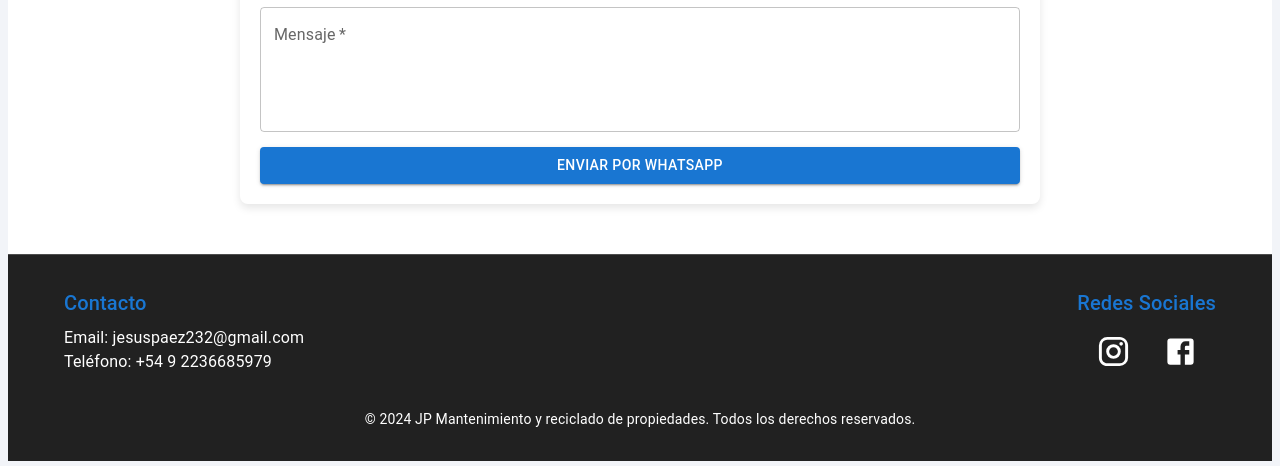
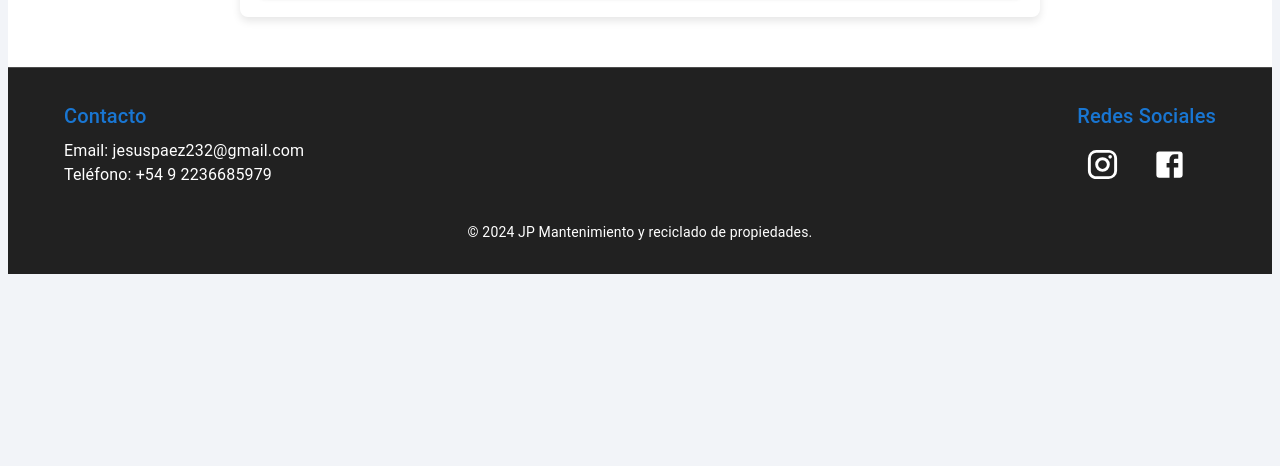
Before and after one commit to fernandogonard/my-maintenance-site, a React (Vite) app: page / in a window 1280 px wide. Shown: the part 2232-2698 px from the top of the page. After the commit the page ends 2514 px from the top, so only its background shows below. Built offline with nearby package versions, Linux system fonts and the light colour scheme.

Commit message:
Actualización de sitemap y robots

```diff
--- a/index.html
+++ b/index.html
@@ -1,11 +1,52 @@
+<!-- public/index.html -->
 <!DOCTYPE html>
 <html lang="es">
 <head>
   <meta charset="UTF-8">
   <meta name="viewport" content="width=device-width, initial-scale=1.0">
   <meta name="description" content="JP Mantenimiento y reciclado de propiedades ofrece servicios de mantenimiento y reciclado para propiedades en Mar del Plata, Argentina.">
+  <meta name="keywords" content="mantenimiento, reciclado, albañilería, electricidad, fontanería, plomería, pintura, servicios, Mar del Plata, Argentina">
+  <meta name="robots" content="index, follow">
+  <meta name="author" content="JP Mantenimiento">
+
+  <!-- Meta para Open Graph (redes sociales) -->
+  <meta property="og:title" content="JP Mantenimiento y reciclado de propiedades" />
+  <meta property="og:description" content="Servicios de mantenimiento y reciclado para propiedades en Mar del Plata, Argentina." />
+  <meta property="og:image" content="https://main--jpmantenimientoyreciclado.netlify.app/src/assets/logo.png" />
+  <meta property="og:url" content="https://main--jpmantenimientoyreciclado.netlify.app/" />
+  <meta property="og:type" content="website" />
+
+  <!-- Meta para Twitter -->
+  <meta name="twitter:card" content="summary_large_image">
+  <meta name="twitter:title" content="JP Mantenimiento y reciclado de propiedades">
+  <meta name="twitter:description" content="Servicios de mantenimiento para hogares y hoteles.">
+  <meta name="twitter:image" content="https://main--jpmantenimientoyreciclado.netlify.app/src/assets/logo.png">
+
+  <!-- Favicon -->
   <link rel="icon" type="image/png" href="/src/assets/logo.png">
+
   <title>JP Mantenimiento y reciclado de propiedades</title>
+
+  <!-- Datos estructurados (Schema.org) para SEO -->
+  <script type="application/ld+json">
+  {
+    "@context": "https://schema.org",
+    "@type": "LocalBusiness",
+    "name": "JP Mantenimiento y reciclado de propiedades",
+    "description": "Servicios de mantenimiento y reciclado para propiedades en Mar del Plata, Argentina.",
+    "url": "https://main--jpmantenimientoyreciclado.netlify.app/",
+    "telephone": "+54 9 2236685979",
+    "address": {
+      "@type": "PostalAddress",
+      "addressLocality": "Mar del Plata",
+      "addressCountry": "AR"
+    },
+    "sameAs": [
+      "https://www.instagram.com/jesuspaez232/?hl=es",
+      "https://www.facebook.com/Jp.matenimiento"
+    ]
+  }
+  </script>
 </head>
 <body>
   <div id="root"></div>
--- a/src/App.jsx
+++ b/src/App.jsx
@@ -1,3 +1,4 @@
+// src/App.jsx
 import React from 'react';
 import { BrowserRouter as Router, Routes, Route } from 'react-router-dom';
 import Navbar from './components/Navbar';
@@ -8,7 +9,7 @@ import Footer from './components/Footer';
 import VideoWithLoop from './components/VideoWithLoop';
 import Home from './components/Home';
 import PageNotFound from './components/PageNotFound';
-import WhatsAppButton from './components/WhatsAppButton'; // Importa el botón de WhatsApp
+import WhatsAppButton from './components/WhatsAppButton'; // Botón de WhatsApp
 import './index.css';
 
 const App = () => {
@@ -19,7 +20,6 @@ const App = () => {
         <div className="content">
           <Routes>
             <Route path="/" element={<Home />} />
-            {/* Define otras rutas aquí */}
             <Route path="*" element={<PageNotFound />} />
           </Routes>
           <section id="services">
@@ -35,7 +35,7 @@ const App = () => {
             <Contact />
           </section>
           <Footer />
-          <WhatsAppButton /> {/* Añade el botón de WhatsApp */}
+          <WhatsAppButton />
         </div>
       </div>
     </Router>
--- a/src/components/Contact.jsx
+++ b/src/components/Contact.jsx
@@ -1,6 +1,5 @@
 import React from 'react';
 import { Box, Typography, TextField, Button } from '@mui/material';
-
 import './Contact.css';
 
 const Contact = () => {
@@ -8,9 +7,8 @@ const Contact = () => {
 
   const handleSubmit = (event) => {
     event.preventDefault();
-    const name = event.target.elements.name.value;
-    const message = event.target.elements.message.value;
-    const whatsappLink = `https://wa.me/${phoneNumber}?text=${encodeURIComponent(`Hola, soy ${name}. ${message}`)}`;
+    const { name, message } = event.target.elements;
+    const whatsappLink = `https://wa.me/${phoneNumber}?text=${encodeURIComponent(`Hola, soy ${name.value}. ${message.value}`)}`;
     window.open(whatsappLink, '_blank');
   };
 
--- a/src/components/Footer.jsx
+++ b/src/components/Footer.jsx
@@ -1,30 +1,13 @@
-// src/components/Footer.jsx
 import React from 'react';
 import { Box, Typography, Link, IconButton, Container } from '@mui/material';
 import { Instagram, Facebook } from '@mui/icons-material';
 
-const Footer = () => {
-  return (
-    <Box
-      component="footer"
-      sx={{
-        backgroundColor: '#212121',
-        color: 'common.white',
-        py: 4,
-        borderTop: '1px solid rgba(255, 255, 255, 0.2)'
-      }}
-    >
+const Footer = () => (
+  <Box component="footer" sx={{ backgroundColor: '#212121', color: 'white', py: 4, borderTop: '1px solid rgba(255, 255, 255, 0.2)' }}>
     <Container maxWidth="lg">
-        <Box sx={{
-          display: 'flex',
-          justifyContent: 'space-between',
-          flexDirection: { xs: 'column', md: 'row' },
-          gap: 4
-        }}>
-          <Box sx={{ mb: { xs: 4, md: 0 } }}>
-            <Typography variant="h6" color="primary" gutterBottom>
-              Contacto
-            </Typography>
+      <Box sx={{ display: 'flex', justifyContent: 'space-between', flexDirection: { xs: 'column', md: 'row' }, gap: 4 }}>
+        <Box>
+          <Typography variant="h6" color="primary" gutterBottom>Contacto</Typography>
           <Typography variant="body1">
             Email: <Link href="mailto:jesuspaez232@gmail.com" color="inherit" underline="hover">jesuspaez232@gmail.com</Link>
           </Typography>
@@ -33,54 +16,20 @@ const Footer = () => {
           </Typography>
         </Box>
         <Box>
-            <Typography variant="h6" color="primary" gutterBottom>
-              Redes Sociales
-            </Typography>
-            <Box sx={{
-              display: 'flex',
-              gap: 2,
-              justifyContent: 'center',
-              alignItems: 'center'
-            }}>
-              <IconButton
-                component="a"
-                href="https://www.instagram.com/jesuspaez232/?hl=es"
-                target="_blank"
-                rel="noopener noreferrer"
-                color="inherit"
-                sx={{
-                  '&:hover': {
-                    color: '#E4405F',
-                    transition: 'color 0.3s ease'
-                  }
-                }}
-              >
-                <Instagram fontSize="large" />
+          <Typography variant="h6" color="primary" gutterBottom>Redes Sociales</Typography>
+          <Box sx={{ display: 'flex', gap: 2 }}>
+            <IconButton href="https://www.instagram.com/jesuspaez232/?hl=es" target="_blank" rel="noopener noreferrer" color="inherit">
+              <Instagram fontSize="large" sx={{ '&:hover': { color: '#E4405F', transition: 'color 0.3s ease' } }} />
             </IconButton>
-              <IconButton
-                component="a"
-                href="https://www.facebook.com/Jp.matenimiento"
-                target="_blank"
-                rel="noopener noreferrer"
-                color="inherit"
-                sx={{
-                  '&:hover': {
-                    color: '#1877F2',
-                    transition: 'color 0.3s ease'
-                  }
-                }}
-              >
-                <Facebook fontSize="large" />
+            <IconButton href="https://www.facebook.com/Jp.matenimiento" target="_blank" rel="noopener noreferrer" color="inherit">
+              <Facebook fontSize="large" sx={{ '&:hover': { color: '#1877F2', transition: 'color 0.3s ease' } }} />
             </IconButton>
           </Box>
         </Box>
       </Box>
-        <Typography variant="body2" textAlign="center" mt={4}>
-          &copy; 2024 JP Mantenimiento y reciclado de propiedades. Todos los derechos reservados.
-        </Typography>
+      <Typography variant="body2" textAlign="center" mt={4}>&copy; 2024 JP Mantenimiento y reciclado de propiedades. </Typography>
     </Container>
   </Box>
 );
-};
 
 export default Footer;
--- a/src/components/ServiceCard.jsx
+++ b/src/components/ServiceCard.jsx
@@ -71,7 +71,7 @@ const ServiceCard = () => {
         <ArrowBack />
       </IconButton>
       <Box className="service-card">
-        <img src={img} alt={title} className="service-card-img" />
+        <img src={img} alt={title} className="service-card-img" loading="lazy" />
         <Box className="service-card-content">
           <Typography variant="h4" component="h1" className="service-card-title">
             Nuestros Servicios
--- a/src/components/WhatsAppButton.jsx
+++ b/src/components/WhatsAppButton.jsx
@@ -1,14 +1,17 @@
-// src/components/WhatsAppButton.jsx
 import React from 'react';
 import './WhatsAppButton.css';
 import whatsappIcon from '../assets/icons8-whatsapp-50.png';
 
-const WhatsAppButton = () => {
-  return (
-    <a href="https://wa.me/5492236685979" className="whatsapp-fixed-button" target="_blank" rel="noopener noreferrer">
-      <img src={whatsappIcon} alt="WhatsApp" />
-    </a>
-  );
-};
+const WhatsAppButton = () => (
+  <a
+    href="https://wa.me/5492236685979"
+    className="whatsapp-fixed-button"
+    target="_blank"
+    rel="noopener noreferrer"
+    aria-label="Contactar por WhatsApp"
+  >
+    <img src={whatsappIcon} alt="Contactar por WhatsApp" />
+  </a>
+);
 
 export default WhatsAppButton;
--- a/vite.config.js
+++ b/vite.config.js
@@ -1,6 +1,10 @@
+// vite.config.js
 import { defineConfig } from 'vite';
 
 export default defineConfig({
+  build: {
+    minify: true, // Minificar JS y CSS para producción
+  },
   server: {
     mimeTypes: {
       'jsx': 'application/javascript',
```
Also changed, not shown: src/components/AboutUs.jsx (+3 -4 lines), src/components/Navbar.jsx (+6 -19 lines), public/robots.txt (added), 1 other file (tests, documents, lock files or other folders). Lines whose indentation alone changed are shown as unchanged.
